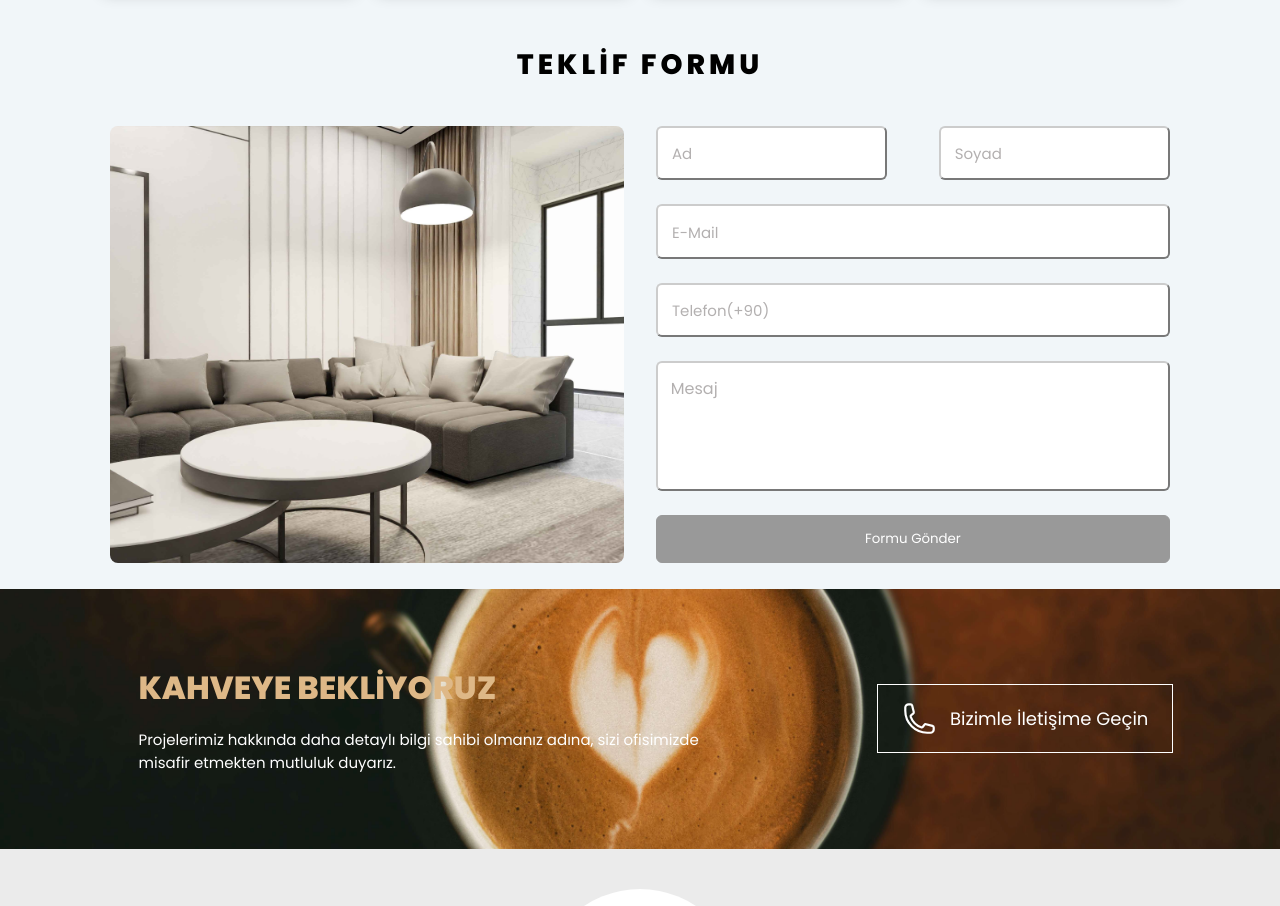
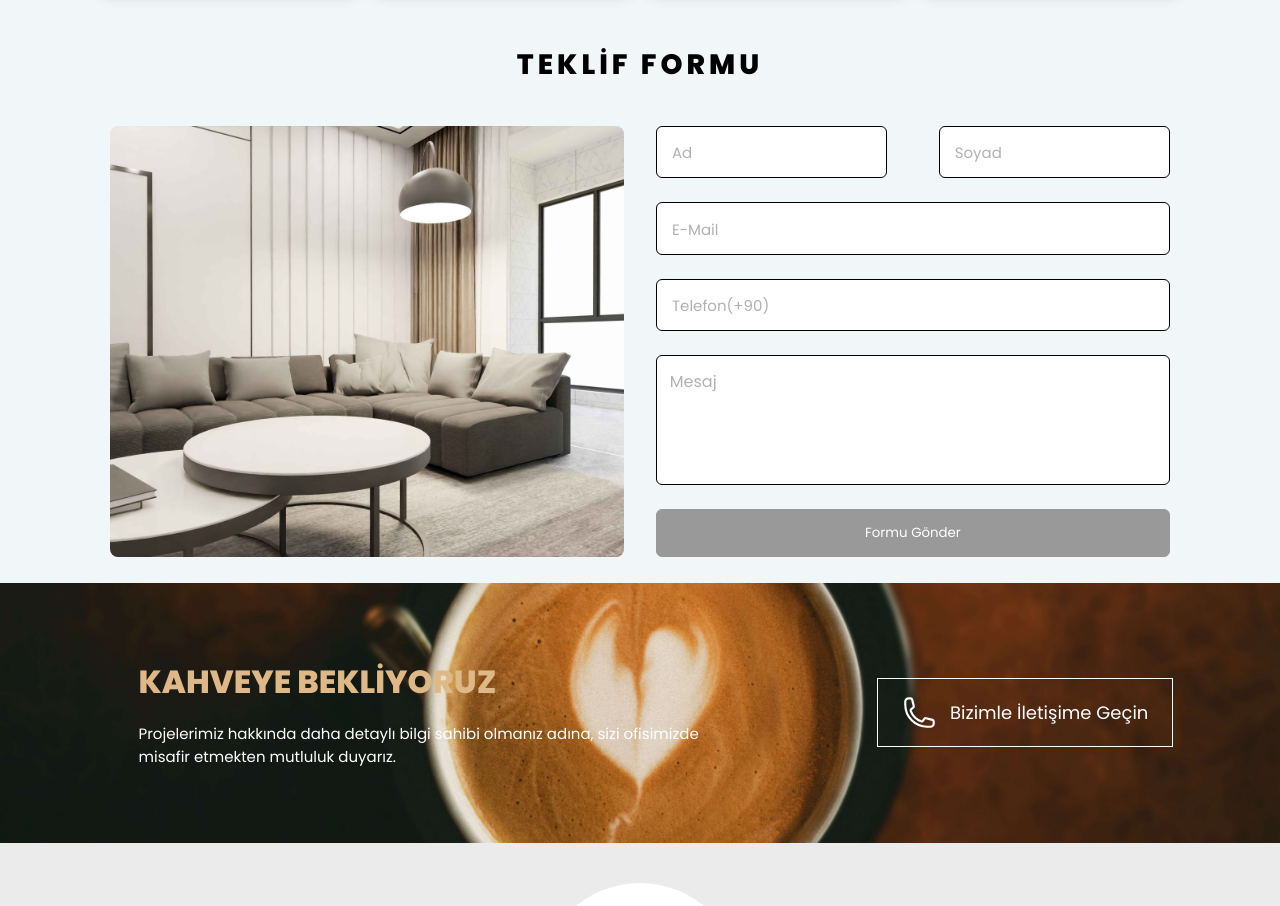
Before and after one commit to ugurakcaydev/akcayDesignWeb, a Next.js app: page / in a window 1280 px wide. Shown: the part 2440-3346 px from the top of the page. Built offline with nearby package versions, Linux system fonts and the light colour scheme.

Commit message:
formUpdate

```diff
--- a/src/Components/Form/Form.css
+++ b/src/Components/Form/Form.css
@@ -26,7 +26,7 @@ textarea:focus {
 input,
 textarea {
     font-size: 16px;
-    border: 2px outset #ccc;
+    border: 1px solid #000;
 }
 
 .firstNameDiv>input,
```
